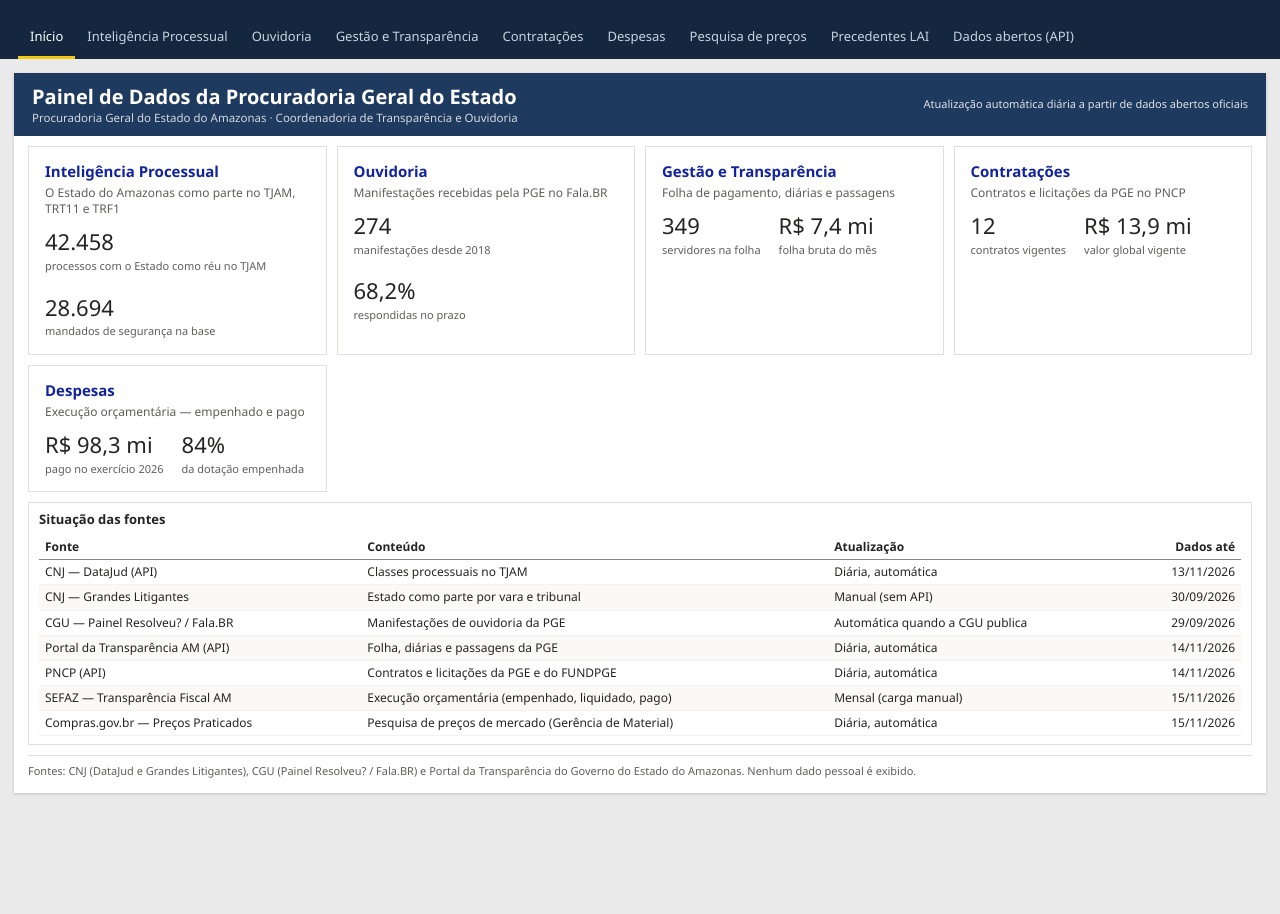
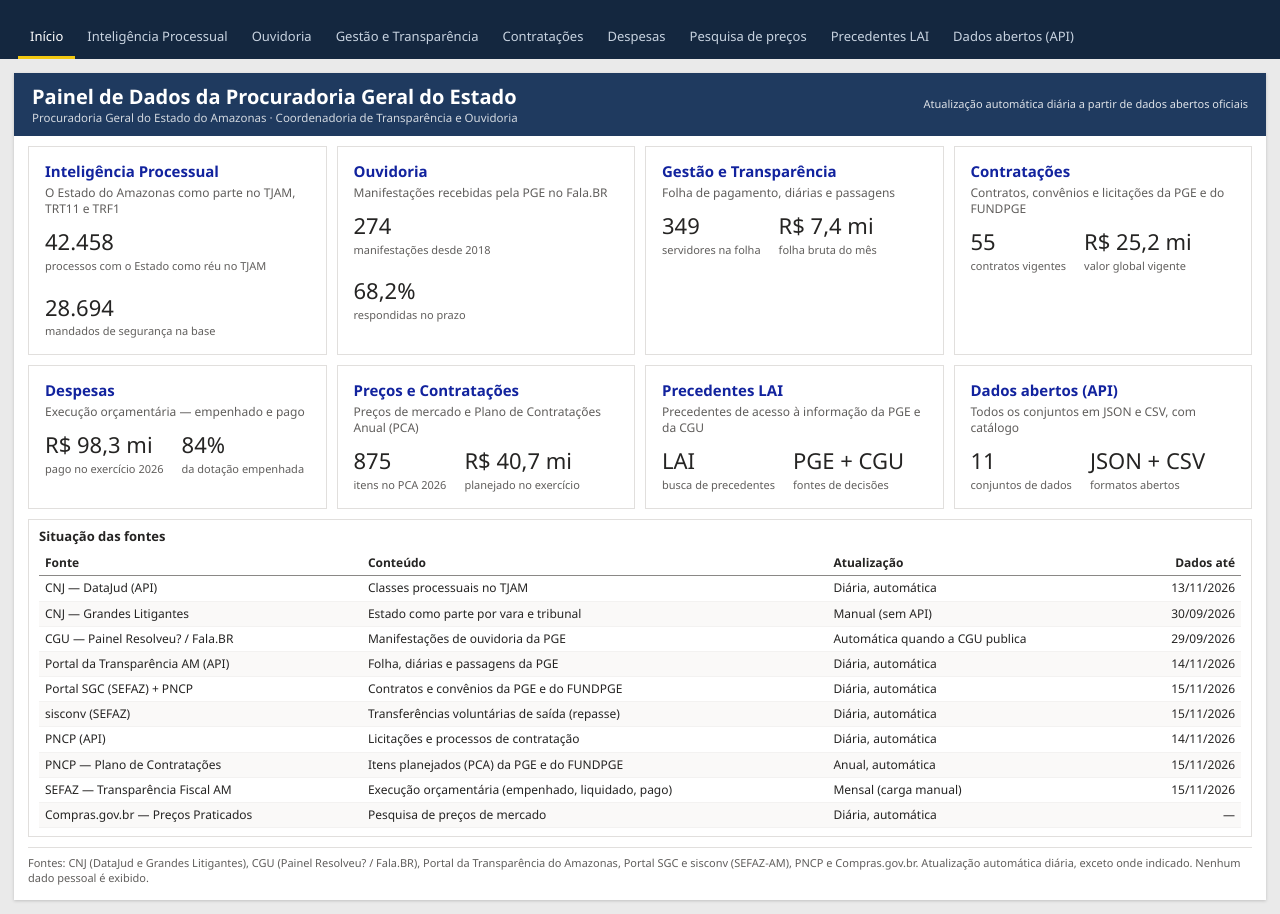
Before and after one commit to eduardobritolm-netizen/eduardo, a plain HTML site: page index.html in a window 1280 px wide. Shown: the part 83-997 px from the top of the page. Before the commit the page ends 890 px from the top, so only its background shows below. Drawn offline with Linux system fonts and the light colour scheme.

Commit message:
Consolida a home: cards de Preços/PCA, Precedentes e Dados abertos; KPIs de contratos via SGC; tabela de fontes com SGC, sisconv e PCA
Co-Authored-By: Claude Opus 4.8 <noreply@anthropic.com>
Claude-Session: https://claude.ai/code/session_01NkDszE2WXFdGJXefXwLuyC

```diff
--- a/index.html
+++ b/index.html
@@ -63,30 +63,39 @@ tfoot td{font-weight:600;border-top:1px solid #8A8886;background:#fff!important}
  <a class="tile k3" href="processual.html"><h3>Inteligência Processual</h3><p>O Estado do Amazonas como parte no TJAM, TRT11 e TRF1</p><div class="kp" id="t1"></div></a>
  <a class="tile k3" href="ouvidoria.html"><h3>Ouvidoria</h3><p>Manifestações recebidas pela PGE no Fala.BR</p><div class="kp" id="t2"></div></a>
  <a class="tile k3" href="transparencia.html"><h3>Gestão e Transparência</h3><p>Folha de pagamento, diárias e passagens</p><div class="kp" id="t3"></div></a>
- <a class="tile k3" href="contratacoes.html"><h3>Contratações</h3><p>Contratos e licitações da PGE no PNCP</p><div class="kp" id="t4"></div></a>
+ <a class="tile k3" href="contratacoes.html"><h3>Contratações</h3><p>Contratos, convênios e licitações da PGE e do FUNDPGE</p><div class="kp" id="t4"></div></a>
  <a class="tile k3" href="despesas.html"><h3>Despesas</h3><p>Execução orçamentária — empenhado e pago</p><div class="kp" id="t5"></div></a>
+ <a class="tile k3" href="precos.html"><h3>Preços e Contratações</h3><p>Preços de mercado e Plano de Contratações Anual (PCA)</p><div class="kp" id="t6"></div></a>
+ <a class="tile k3" href="precedentes.html"><h3>Precedentes LAI</h3><p>Precedentes de acesso à informação da PGE e da CGU</p><div class="kp" id="t7"></div></a>
+ <a class="tile k3" href="api.html"><h3>Dados abertos (API)</h3><p>Todos os conjuntos em JSON e CSV, com catálogo</p><div class="kp" id="t8"></div></a>
  <div class="v k12"><h3>Situação das fontes</h3><div class="tbl" style="max-height:none"><table><thead><tr><th>Fonte</th><th>Conteúdo</th><th>Atualização</th><th class="r">Dados até</th></tr></thead><tbody id="fontes"></tbody></table></div></div>
- <div class="foot-note">Fontes: CNJ (DataJud e Grandes Litigantes), CGU (Painel Resolveu? / Fala.BR) e Portal da Transparência do Governo do Estado do Amazonas. Nenhum dado pessoal é exibido.</div>
+ <div class="foot-note">Fontes: CNJ (DataJud e Grandes Litigantes), CGU (Painel Resolveu? / Fala.BR), Portal da Transparência do Amazonas, Portal SGC e sisconv (SEFAZ-AM), PNCP e Compras.gov.br. Atualização automática diária, exceto onde indicado. Nenhum dado pessoal é exibido.</div>
 </div></div>
 <script>
 const pt=n=>n.toLocaleString('pt-BR');const fd=d=>d?d.split('-').reverse().join('/'):'—';
 const brl=v=>v>=1e6?'R$ '+(v/1e6).toFixed(1).replace('.',',')+' mi':'R$ '+pt(Math.round(v));
 const k=(id,arr)=>document.getElementById(id).innerHTML=arr.map(([v,l])=>`<div><b>${v}</b><span>${l}</span></div>`).join('');
 const get=u=>fetch(u+'?v='+Date.now()).then(r=>r.json()).catch(()=>null);
-Promise.all(['data/processual.json','data/manual.json','data/ouvidoria.json','data/transparencia.json','data/contratacoes.json','data/despesas.json','data/precos.json'].map(get)).then(([P,M,O,T,K,D,PR])=>{
+const somaResumo=(o,campo)=>o&&o.resumo?Object.values(o.resumo).reduce((s,r)=>s+(r[campo]||0),0):0;
+Promise.all(['data/processual.json','data/manual.json','data/ouvidoria.json','data/transparencia.json','data/contratacoes.json','data/despesas.json','data/contratos.json','data/convenios.json','data/pca.json','data/precedentes.json','api/catalogo.json'].map(get)).then(([P,M,O,T,K,D,CT,CV,PCA,R,CAT])=>{
  if(M){const tj=M.TRIB.find(t=>t[0]==='TJAM');k('t1',[[pt(tj?tj[1]:0),'processos com o Estado como réu no TJAM'],[P?pt(P.classes.MS.total):'—','mandados de segurança na base']])}
  if(O)k('t2',[[pt(O.n),'manifestações desde 2018'],[String(O.prazo).replace('.',',')+'%','respondidas no prazo']]);
  if(T){const u=T.folha[T.folha.length-1];k('t3',[[pt(u[1]),'servidores na folha'],[brl(u[2]),'folha bruta do mês']])}
-
- if(K){const H=new Date().toISOString().slice(0,10),v=K.contratos.filter(x=>x.tipo!=='Empenho'&&x.fim>=H);k('t4',[[pt(v.length),'contratos vigentes'],[brl(v.reduce((s,x)=>s+x.valor,0)),'valor global vigente']])}
+ if(CT)k('t4',[[pt(somaResumo(CT,'vigentes')),'contratos vigentes'],[brl(somaResumo(CT,'valor_vigente')),'valor global vigente']]);
+ if(D){k('t5',[[brl(D.totais.vapago),'pago no exercício '+D.ano],[(D.totais.vaempenhado/D.totais.vaautorizado*100).toFixed(0)+'%','da dotação empenhada']])}
+ if(PCA)k('t6',[[pt(somaResumo(PCA,'itens')),'itens no PCA 2026'],[brl(somaResumo(PCA,'valor')),'planejado no exercício']]);
+ k('t7',[['LAI','busca de precedentes'],['PGE + CGU','fontes de decisões']]);
+ if(CAT)k('t8',[[pt(CAT.conjuntos.length),'conjuntos de dados'],['JSON + CSV','formatos abertos']]);
  const rows=[['CNJ — DataJud (API)','Classes processuais no TJAM','Diária, automática',P&&P.atualizado_em],
   ['CNJ — Grandes Litigantes','Estado como parte por vara e tribunal','Manual (sem API)',M&&M.atualizado_em],
   ['CGU — Painel Resolveu? / Fala.BR','Manifestações de ouvidoria da PGE','Automática quando a CGU publica',O&&O.ultima],
   ['Portal da Transparência AM (API)','Folha, diárias e passagens da PGE','Diária, automática',T&&T.atualizado_em],
-  ['PNCP (API)','Contratos e licitações da PGE e do FUNDPGE','Diária, automática',K&&K.atualizado_em],
+  ['Portal SGC (SEFAZ) + PNCP','Contratos e convênios da PGE e do FUNDPGE','Diária, automática',CT&&CT.atualizado],
+  ['sisconv (SEFAZ)','Transferências voluntárias de saída (repasse)','Diária, automática',CV&&CV.atualizado],
+  ['PNCP (API)','Licitações e processos de contratação','Diária, automática',K&&K.atualizado_em],
+  ['PNCP — Plano de Contratações','Itens planejados (PCA) da PGE e do FUNDPGE','Anual, automática',PCA&&PCA.atualizado],
   ['SEFAZ — Transparência Fiscal AM','Execução orçamentária (empenhado, liquidado, pago)','Mensal (carga manual)',D&&D.atualizado_em],
-  ['Compras.gov.br — Preços Praticados','Pesquisa de preços de mercado (Gerência de Material)','Diária, automática',PR&&PR.atualizado_em]];
- if(D){k('t5',[[brl(D.totais.vapago),'pago no exercício '+D.ano],[(D.totais.vaempenhado/D.totais.vaautorizado*100).toFixed(0)+'%','da dotação empenhada']])}
+  ['Compras.gov.br — Preços Praticados','Pesquisa de preços de mercado','Diária, automática',null]];
  document.getElementById('fontes').innerHTML=rows.map(r=>`<tr><td>${r[0]}</td><td>${r[1]}</td><td>${r[2]}</td><td class="r">${fd(r[3])}</td></tr>`).join('');
 });
 </script><script>(function(){var d=document,r=d.documentElement;function esc(z){try{localStorage.setItem('pge_zoom',z)}catch(e){}}function setZoom(z){z=Math.max(0.8,Math.min(1.6,z));d.body.style.zoom=z;esc(z)}var z=parseFloat((function(){try{return localStorage.getItem('pge_zoom')}catch(e){return null}})())||1;setZoom(z);var ct=(function(){try{return localStorage.getItem('pge_contraste')==='1'}catch(e){return false}})();var btnC=d.querySelector('[data-a=contraste]');function setCt(v){d.body.classList.toggle('contraste',v);btnC&&btnC.setAttribute('aria-pressed',v?'true':'false');try{localStorage.setItem('pge_contraste',v?'1':'0')}catch(e){}}setCt(ct);d.querySelectorAll('.a11y button').forEach(function(b){b.addEventListener('click',function(){var a=b.dataset.a;if(a==='mais')setZoom((parseFloat(d.body.style.zoom)||1)+0.1);else if(a==='menos')setZoom((parseFloat(d.body.style.zoom)||1)-0.1);else if(a==='normal')setZoom(1);else if(a==='contraste')setCt(!d.body.classList.contains('contraste'));})});})();</script></body></html>
```
